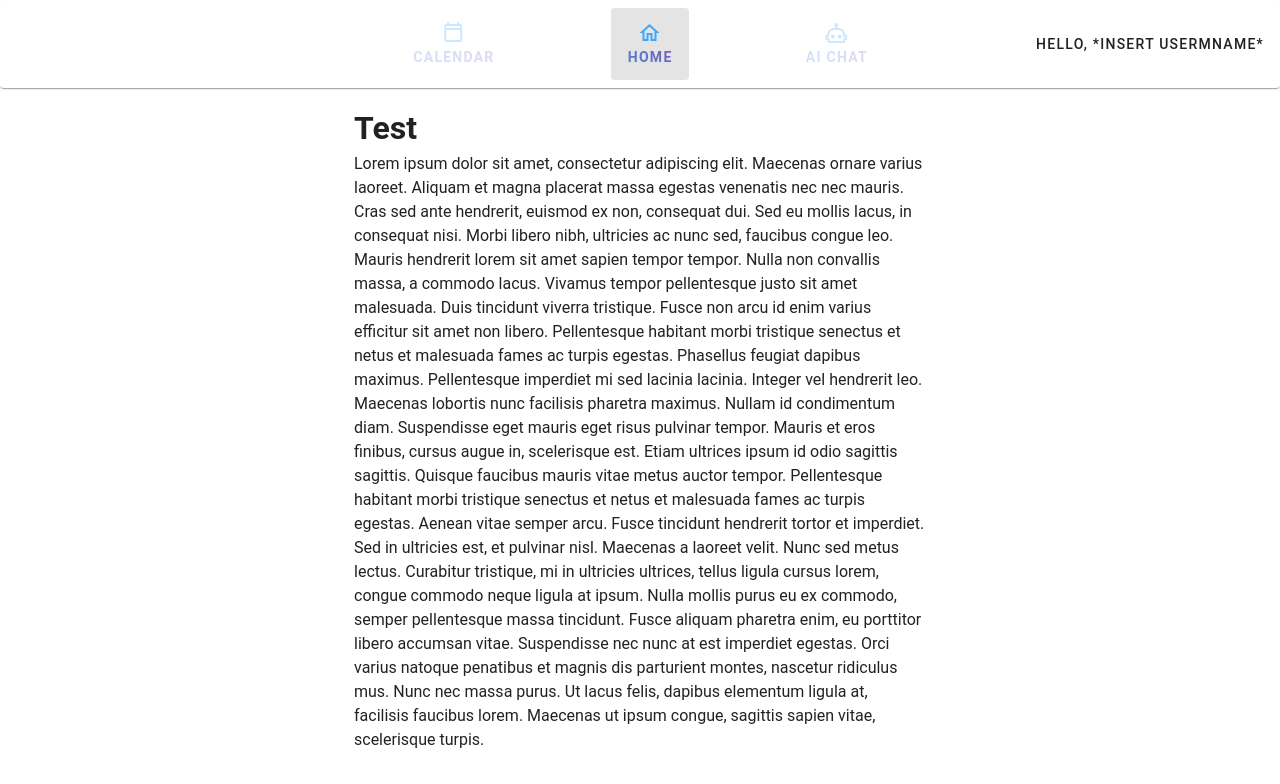
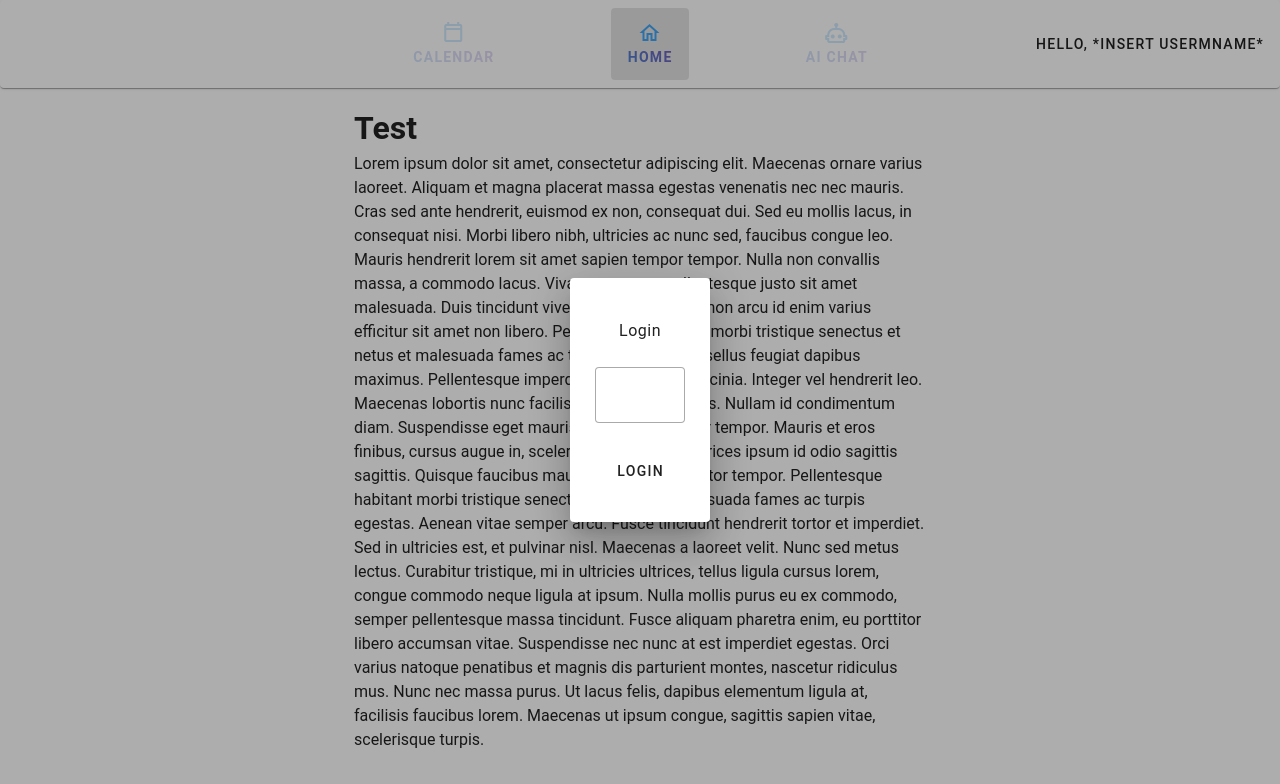
Before and after one commit to CrispyDanger/productivity-frontend, a Vue app: page / in a window 1280 px wide. Shown: the top 784 px of the page. Built offline with nearby package versions, Linux system fonts and the light colour scheme; a small style sheet from the web is missing.

Commit message:
add login panel, install axios

```diff
--- a/components.d.ts
+++ b/components.d.ts
@@ -12,6 +12,7 @@ declare module 'vue' {
     AppHeader: typeof import('./src/components/AppHeader.vue')['default']
     EventForm: typeof import('./src/components/TheCalendarView/EventForm.vue')['default']
     Home: typeof import('./src/components/IndexView/Home.vue')['default']
+    LoginPanel: typeof import('./src/components/LoginPanel/LoginPanel.vue')['default']
     RouterLink: typeof import('vue-router')['RouterLink']
     RouterView: typeof import('vue-router')['RouterView']
     TheCalendarFull: typeof import('./src/components/TheCalendarView/TheCalendarFull.vue')['default']
--- a/package.json
+++ b/package.json
@@ -16,6 +16,8 @@
     "@fullcalendar/timegrid": "^6.1.19",
     "@fullcalendar/vue3": "^6.1.19",
     "@mdi/font": "7.4.47",
+    "axios": "^1.11.0",
+    "dotenv": "^17.2.1",
     "pinia": "^3.0.3",
     "vue": "^3.5.17",
     "vuetify": "^3.9.1"
--- a/src/App.vue
+++ b/src/App.vue
@@ -1,5 +1,6 @@
 <template>
   <v-app>
+    <login-panel />
     <router-view />
   </v-app>
 </template>
--- /dev/null
+++ b/src/components/LoginPanel/LoginPanel.vue
@@ -0,0 +1,28 @@
+<template>
+  <v-dialog persistent v-model="state.isNotAuth">
+    <v-card class="login-dashboard d-flex mx-auto">
+      <v-card-text class="d-flex mx-auto"><span>Login</span></v-card-text>
+      <v-text-field variant="outlined" />
+      <v-card-actions class="d-flex mx-auto"
+        ><v-btn>Login</v-btn></v-card-actions
+      >
+    </v-card>
+  </v-dialog>
+</template>
+
+<script>
+export default {
+  setup() {
+    const state = reactive({
+      isNotAuth: true,
+    });
+    return { state };
+  },
+};
+</script>
+
+<style lang="scss" scoped>
+.login-dashboard {
+  padding: 25px;
+}
+</style>
```
Also changed, not shown: src/auth/auth-interceptor.js (added, +15 -0 lines), src/stores/accountData.module.js (added, +18 -0 lines), 2 other files (tests, documents, lock files or other folders).
